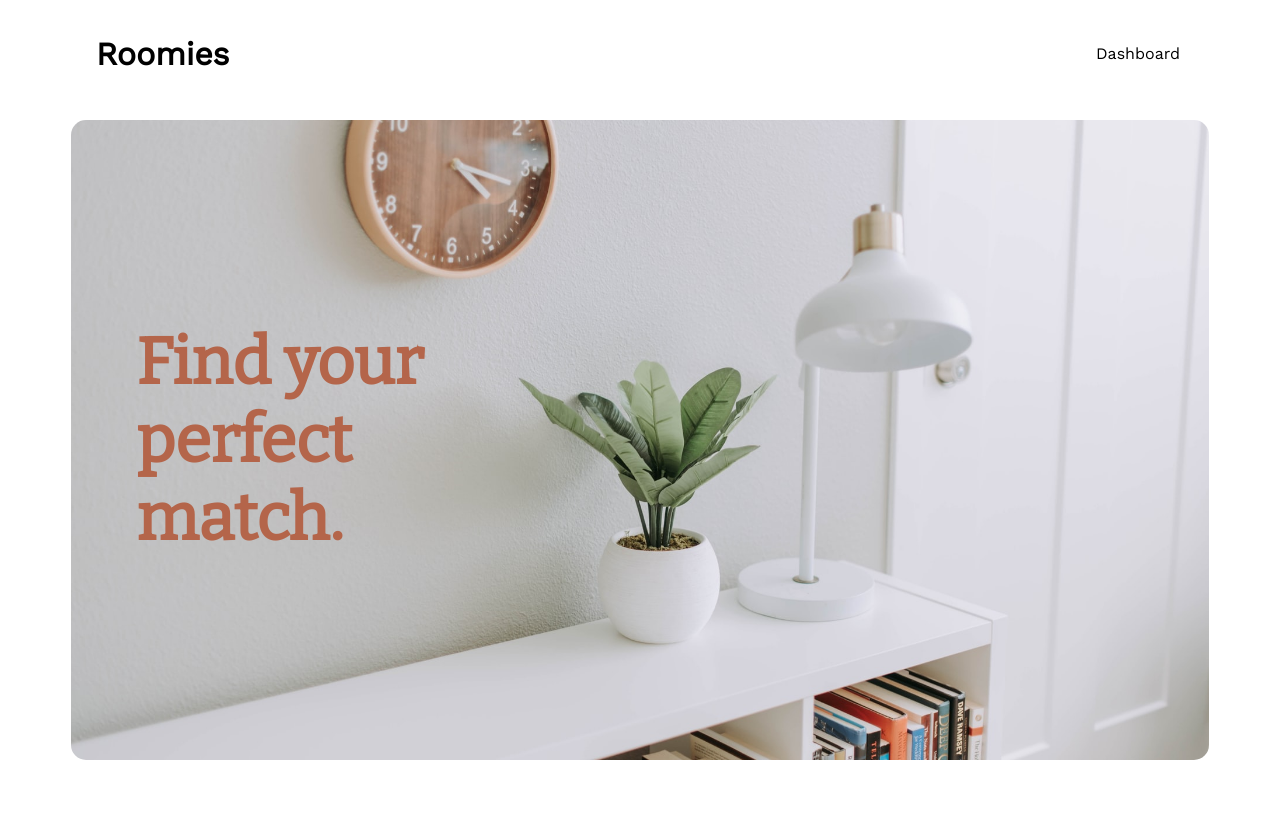
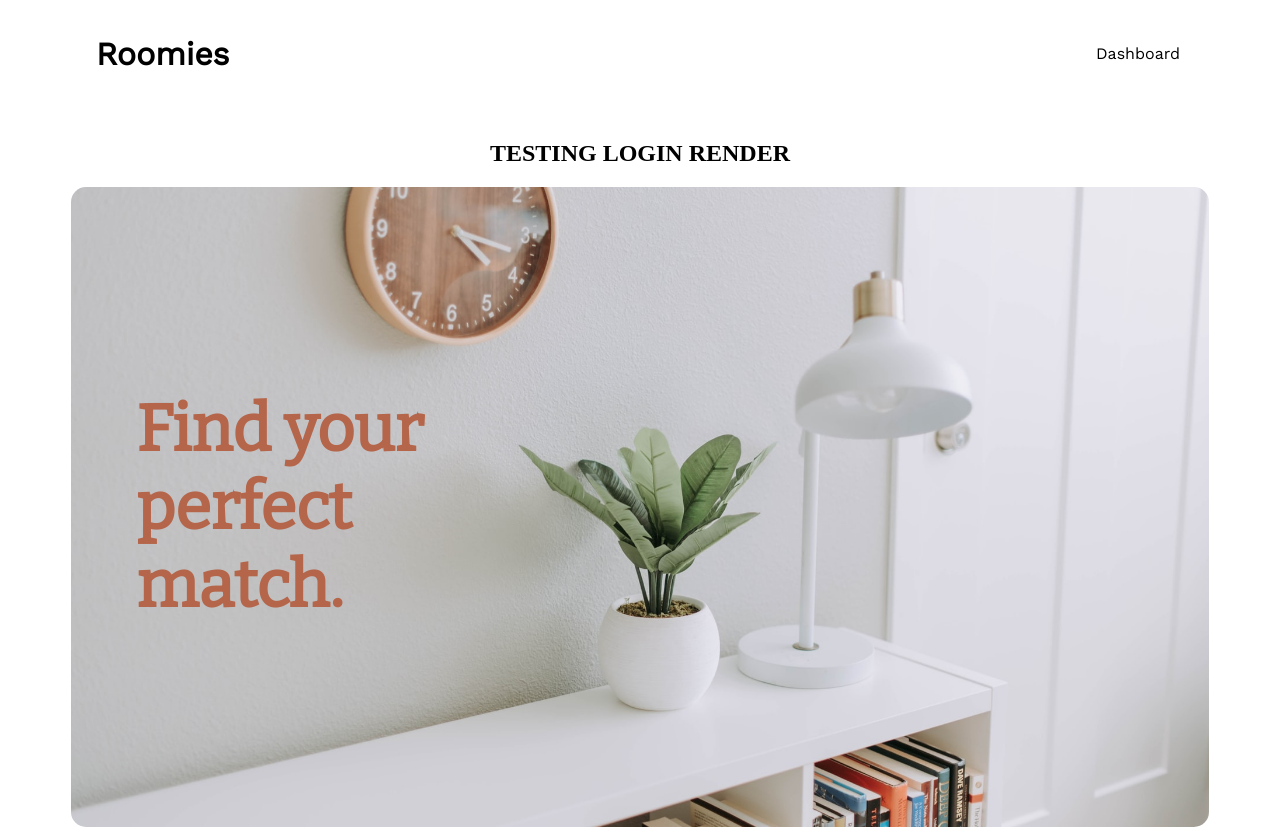
Before and after one commit to Turing-Roomies/roomies-fe, a React (Create React App) app: page / in a window 1280 px wide. Before the commit the page ends 800 px from the top, so only its background shows below. Built offline with nearby package versions, Linux system fonts and the light colour scheme; no server answers.

Commit message:
Import Login inside Home.js

```diff
--- a/src/components/Home/Home.js
+++ b/src/components/Home/Home.js
@@ -1,10 +1,12 @@
 import React from 'react'
 import './Home.scss'
+import Login from '../Login/Login'
 
 export default function Home() {
 
   return (
     <section className='welcome-section'>
+      <Login/>
       <div className='welcome-container' >
         <h2 className='welcome-message'>Find your<br></br>perfect<br></br> match.</h2>
       </div>
```
